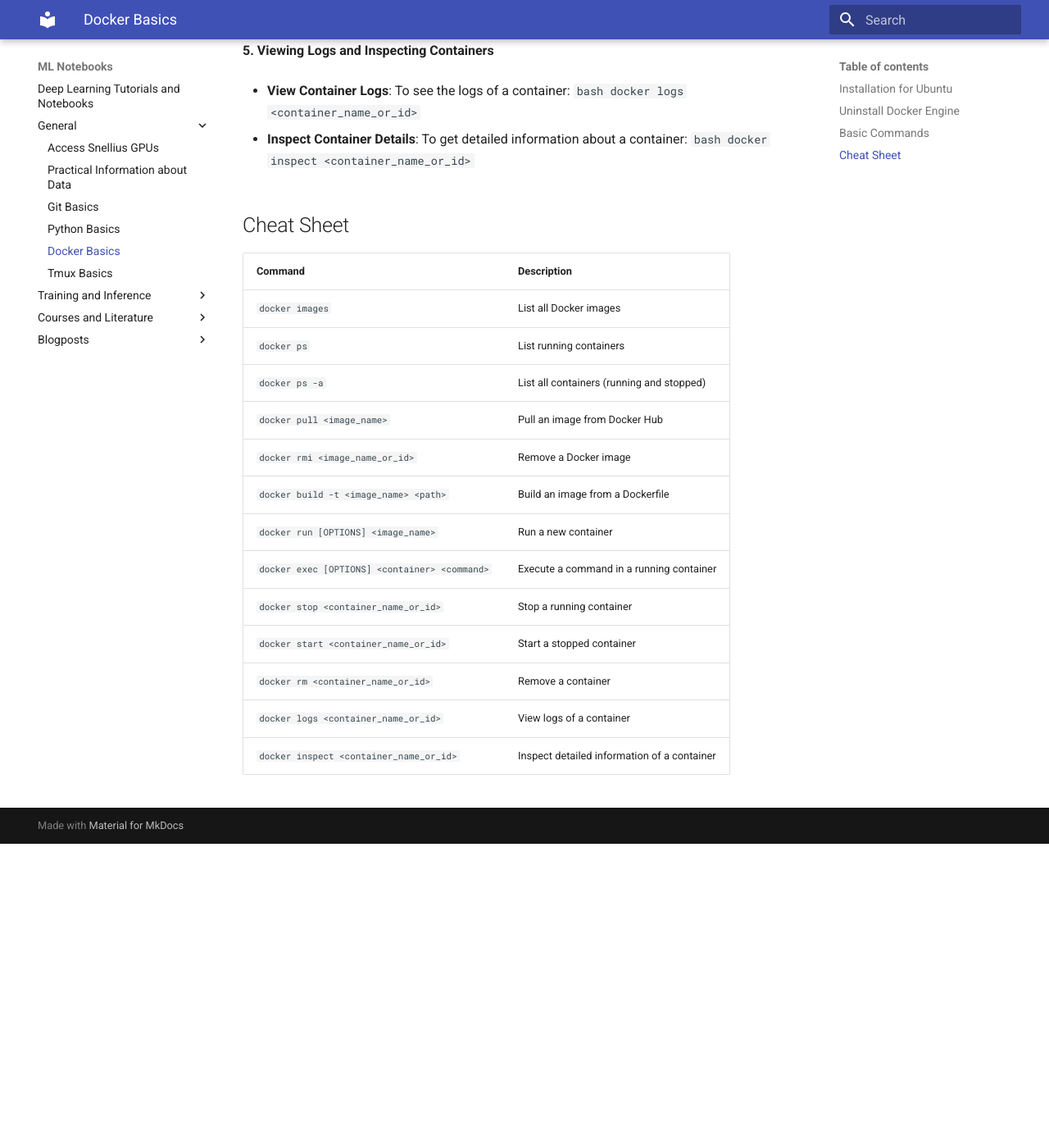
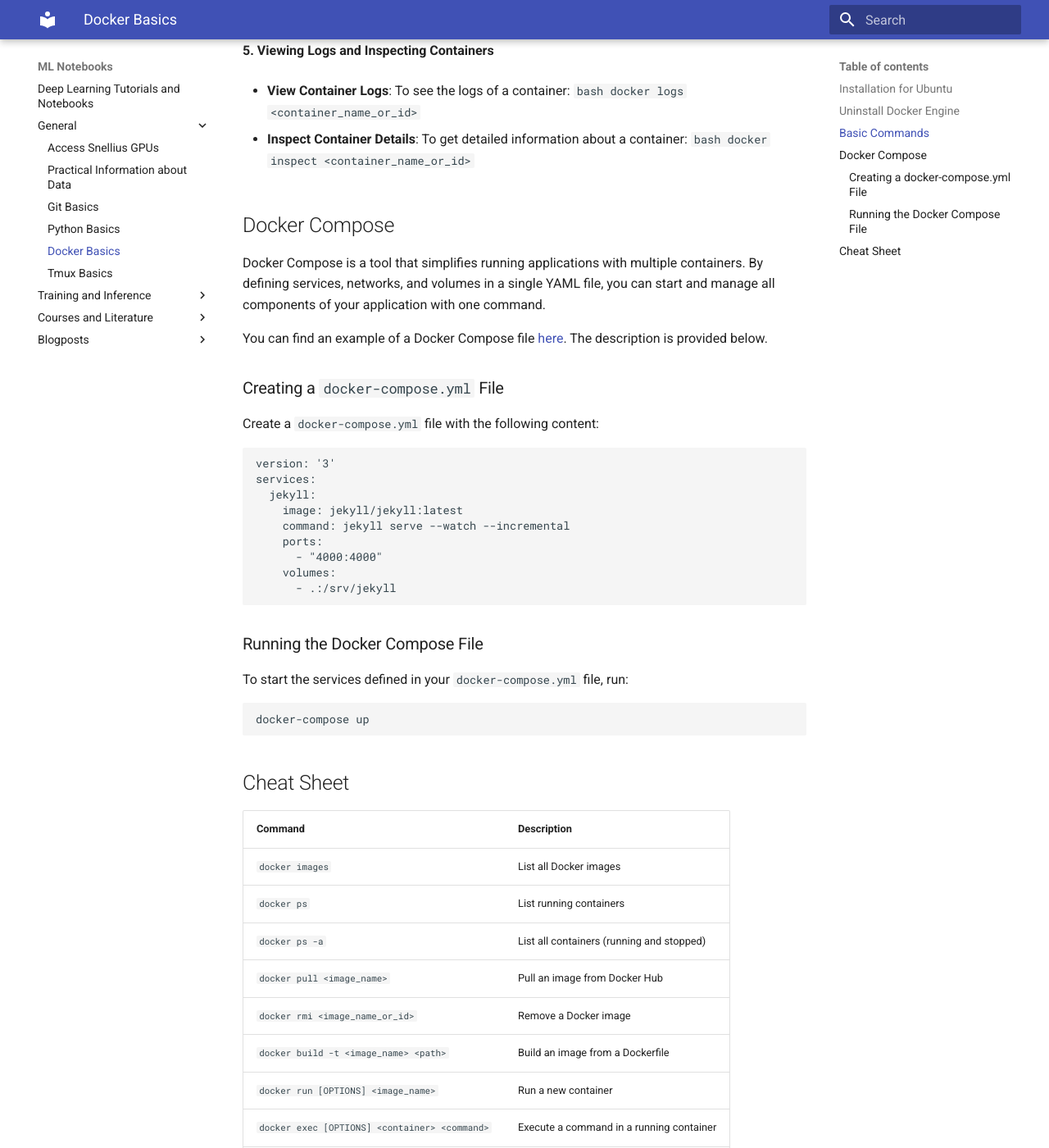
Before and after one commit to fkariminejadasl/ml-notebooks, an MkDocs documentation site: the page built from docs/docker.md, in a window 1280 px wide and 1400 px high, scrolled down 2720 px. Shown: the whole window at 82% size. Built offline with MkDocs 1.6.1 and Material for MkDocs 9.7.7, drawn with Linux system fonts in a browser that asks for light colours; before the commit the page ends 3749 px from its top, so only the background shows below that.

Commit message:
add docker compose section

````diff
--- a/docs/docker.md
+++ b/docs/docker.md
@@ -166,6 +166,36 @@
   docker inspect <container_name_or_id>
   ```
 
+## Docker Compose
+
+Docker Compose is a tool that simplifies running applications with multiple containers. By defining services, networks, and volumes in a single YAML file, you can start and manage all components of your application with one command.
+
+You can find an example of a Docker Compose file [here](https://github.com/fkariminejadasl/prev_homepage_academicpages/blob/main/docker-compose.yml). The description is provided below.
+
+### Creating a `docker-compose.yml` File
+
+Create a `docker-compose.yml` file with the following content:
+
+```yaml
+version: '3'
+services:
+  jekyll:
+    image: jekyll/jekyll:latest
+    command: jekyll serve --watch --incremental
+    ports:
+      - "4000:4000"
+    volumes:
+      - .:/srv/jekyll
+```
+
+### Running the Docker Compose File
+
+To start the services defined in your `docker-compose.yml` file, run:
+
+```bash
+docker-compose up
+```
+
 ## Cheat Sheet
 
 | Command                                      | Description                                      |
````
